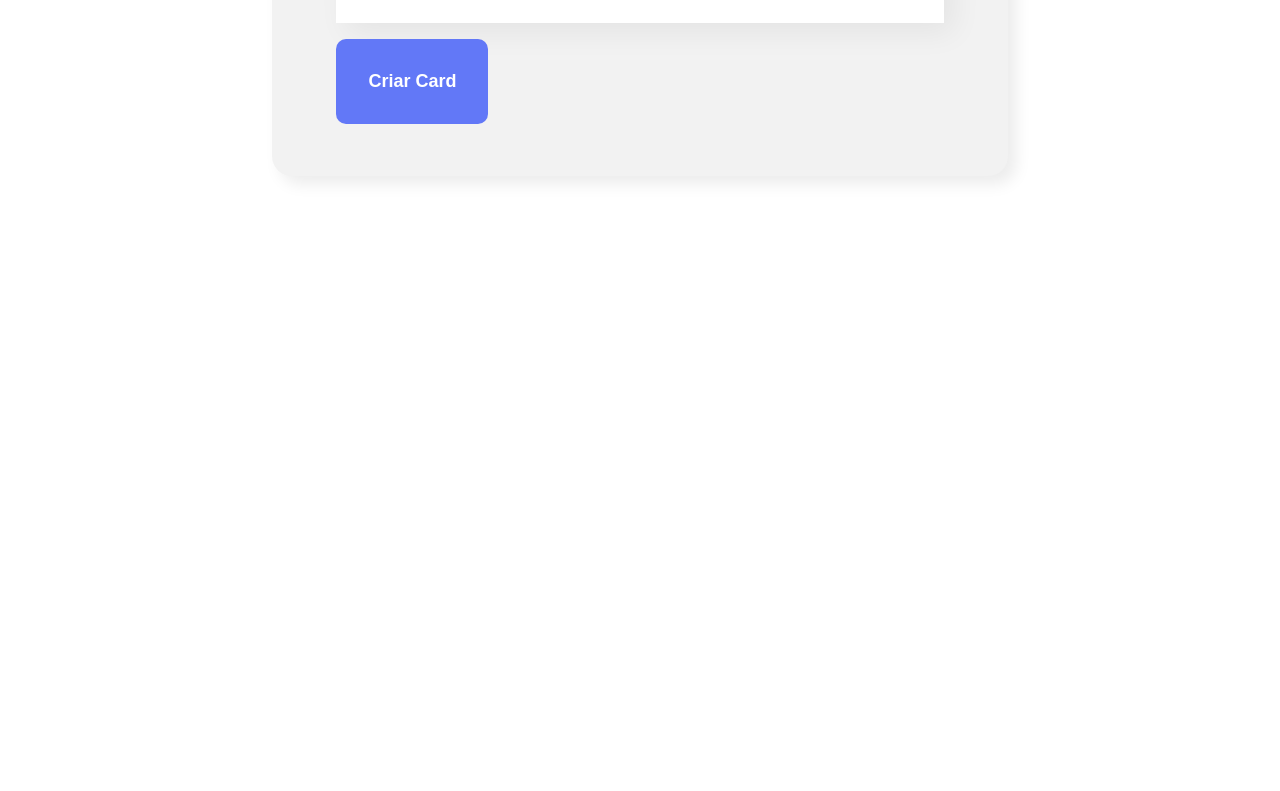
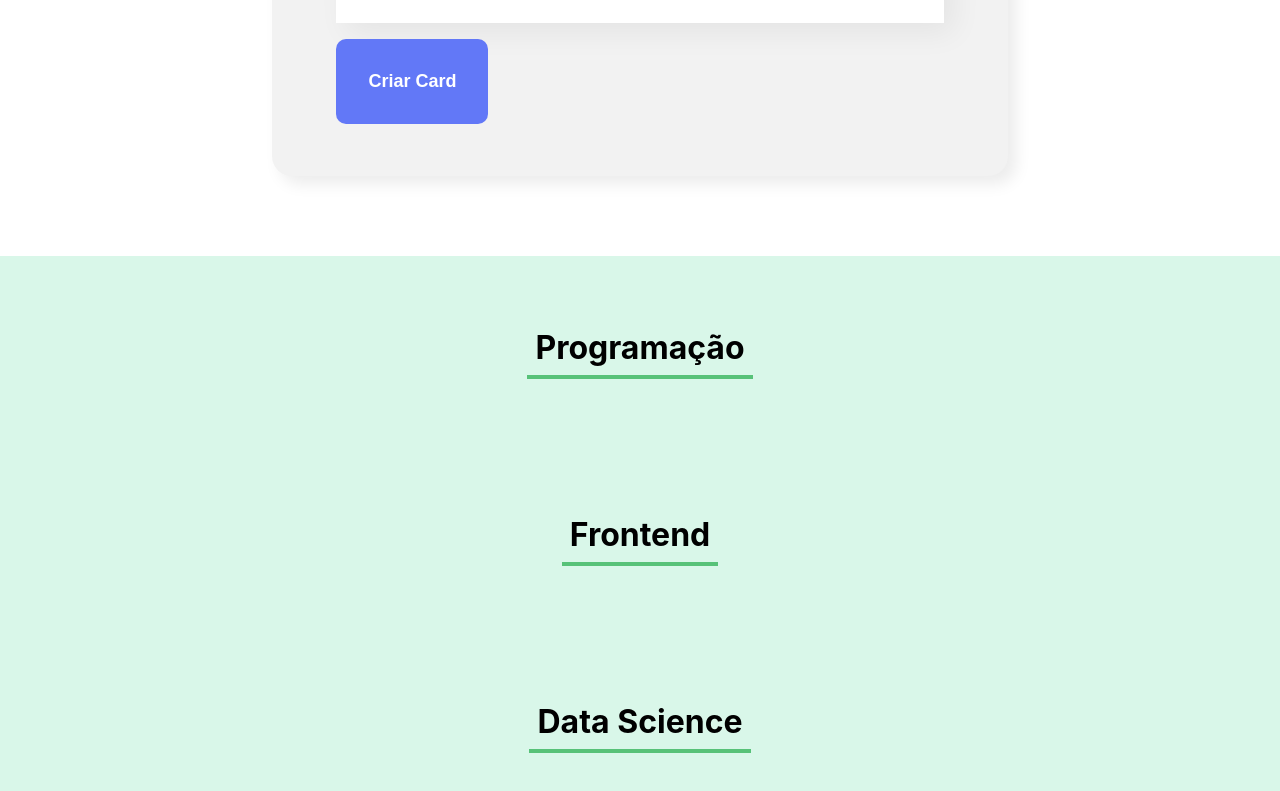
Before and after one commit to iago-monteirog/organo2, a React (Create React App) app: page / in a window 1280 px wide. Shown: the part 1189-1980 px from the top of the page. Before the commit the page ends 1445 px from the top, so only its background shows below. Built offline with nearby package versions, Linux system fonts and the light colour scheme; the HTML template or start-up script is replaced by a standard one.

Commit message:
cria componente Time

```diff
--- a/src/App.js
+++ b/src/App.js
@@ -1,6 +1,7 @@
 import { useState } from 'react';
 import Banner from './components/Banner/Banner';
 import Formulario from './components/Formulario/Formulario';
+import Time from './components/Time/Time';
 
 function App() {
 
@@ -13,6 +14,9 @@
     <div className="App">
       <Banner />
       <Formulario aoColaboradorCadastrado={colaborador => aoNovoColaboradorAdicionado(colaborador)}/>
+      <Time nome="Programação"/>
+      <Time nome="Frontend"/>
+      <Time nome="Data Science"/>
     </div>
   );
 }
--- /dev/null
+++ b/src/components/Time/Time.css
@@ -0,0 +1,12 @@
+.time {
+    text-align: center;
+    padding: 32px;
+    background-color: #d9f7e9;
+}
+
+.time h3 {
+    font-size: 32px;
+    border-bottom: 4px solid #57c278;
+    display: inline-block;
+    padding: 8px;
+}
--- /dev/null
+++ b/src/components/Time/Time.js
@@ -0,0 +1,11 @@
+import './Time.css'
+
+const Time = (props) => {
+    return (
+        <section className='time'>
+            <h3>{props.nome}</h3>
+        </section>
+    );
+}
+
+export default Time;
```
